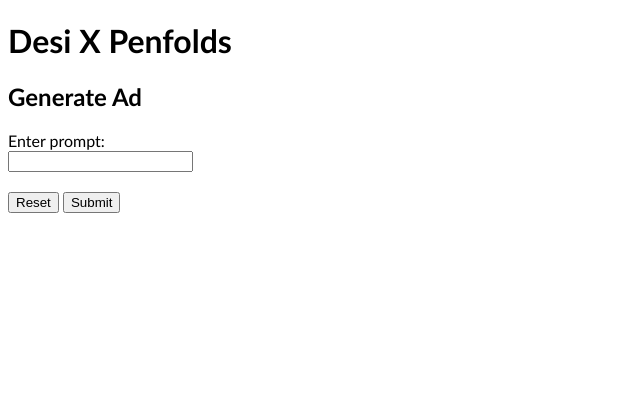
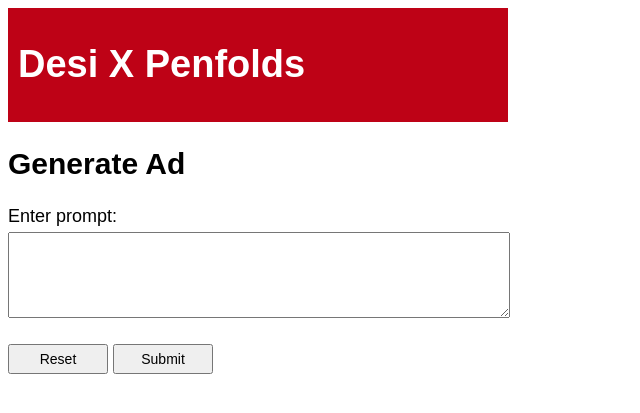
Before and after one commit to amanjit-gill-data/wine-ads, a Flask app: page / in a window 1280 px wide. Shown: the top 413 px of the page, without its empty margins (0-640 px from the left). Run offline with Flask 3, Linux system fonts and the light colour scheme.

Commit message:
css styling

```diff
--- a/static/css/template.css
+++ b/static/css/template.css
@@ -1,9 +1,32 @@
 body {
-  font-family: "Calibri", sans-serif;
+  font-family: "Proxima Nova", sans-serif;
+  font-size: 18px;
+  width: 500px;
 }
 
-.logo {
-  background-color: #0D122B;
+.header {
   padding: 10px;
+  background-color: #BE0216;
   color: white;
 }
+
+h1 {
+  font-size: 38px;
+}
+
+h2 {
+  font-size: 30px;
+}
+
+textarea {
+  margin-top: 5px;
+  padding: 0;
+  font-size: 18px;
+  width: 100%;
+}
+
+input {
+  width: 100px;
+  height: 30px;
+  font-size: 14px;
+}
--- a/templates/index.html
+++ b/templates/index.html
@@ -18,7 +18,7 @@
       <form method="post" action="{{ url_for("response") }}">
 
         <label for="prompt">Enter prompt:</label><br>
-        <input type="text" id="prompt" name="prompt"><br><br>
+        <textarea id="prompt" name="prompt" rows="4"></textarea><br><br>
 
         <input type="reset" value="Reset">
         <input type="submit" value="Submit">
```
